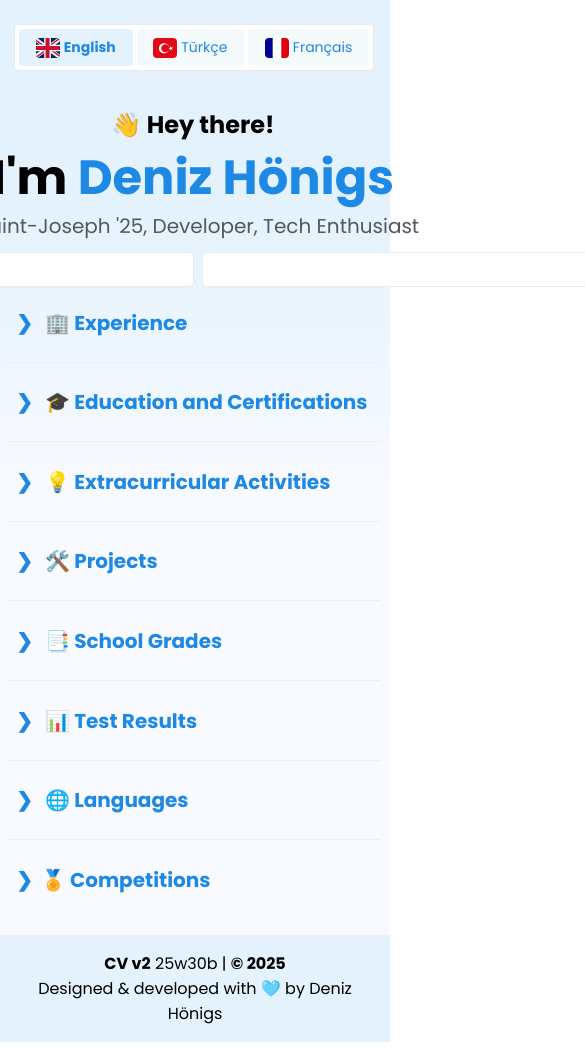
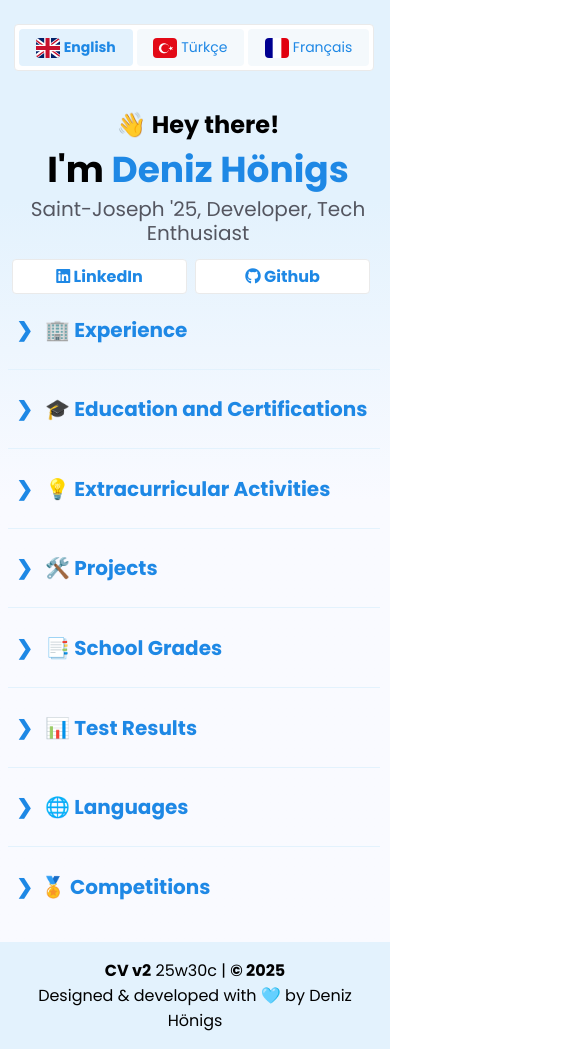
Before and after one commit to densdevv/denizhonigs, a plain HTML site: page index.html in a window 390 px wide. Shown: the top 1049 px of the page, 585 px wide, since content can reach past the window. Drawn offline with Linux system fonts and the light colour scheme.

Commit message:
v2 Update 25w30c
- Responsiveness improvements

```diff
--- a/cv-style.css
+++ b/cv-style.css
@@ -418,6 +418,7 @@ h3 {
 .experience-card-primary,
 .student-card-primary {
     padding-left: 8px;
+    padding-top: 4px;
     border-radius: 4px;
     display: flex;
     flex-direction: row;
@@ -441,7 +442,7 @@ h3 {
 .student-card-primary {
     background-color: var(--secondary-blue);
     border-left: 4px solid var(--primary-blue);
-    height: 64px;
+    min-height: 64px;
 }
 
 .experience-card-primary img,
@@ -908,31 +909,22 @@ h3 {
         text-align: center;
     }
 
+    #greeting h1 {
+        font-size: 36px;
+    }
+
     #greeting h2 {
         margin-top: 12px;
-    }
-
-    #greeting h1,
-    #greeting h2 {
-        margin-right: 10px;
     }
 
     .footer {
         margin: 32px -2px -24px -8px;
     }
 
-    .info {
-        flex-direction: column;
-    }
-
-    .info-text {
-        width: calc(100% - 24px);
-    }
-
     .info-links-container {
-        width: calc(100%);
-        margin-left: 0;
         flex-direction: row;
+        justify-content: center;
+        width: calc(100vw - 24px);
     }
 
     .experience-info h3,
--- a/index.html
+++ b/index.html
@@ -1075,7 +1075,7 @@
 
         </div>
     </div>
-    <div class="footer"><b>CV v2</b> 25w30b | <b>© 2025</b><br>
+    <div class="footer"><b>CV v2</b> 25w30c | <b>© 2025</b><br>
         <span data-translate="created_by"></span>
     </div>
 </body>
```
